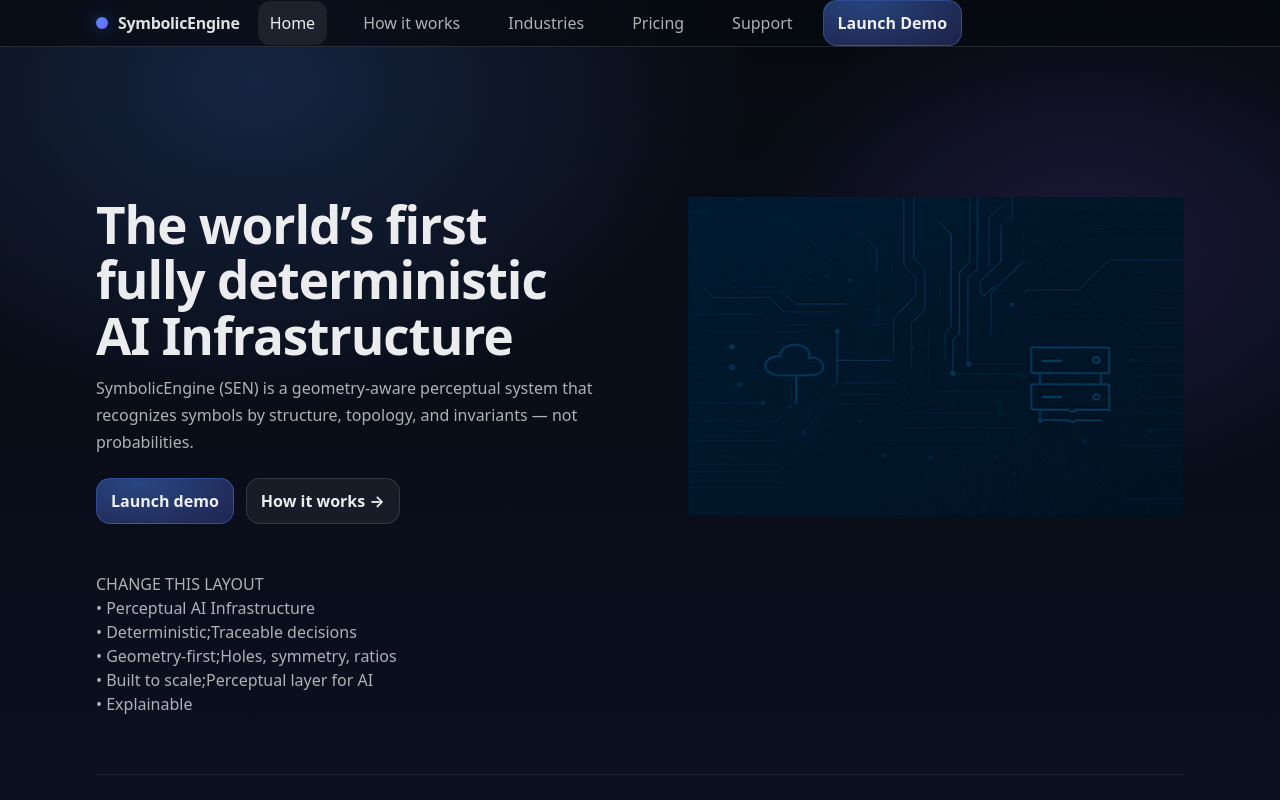
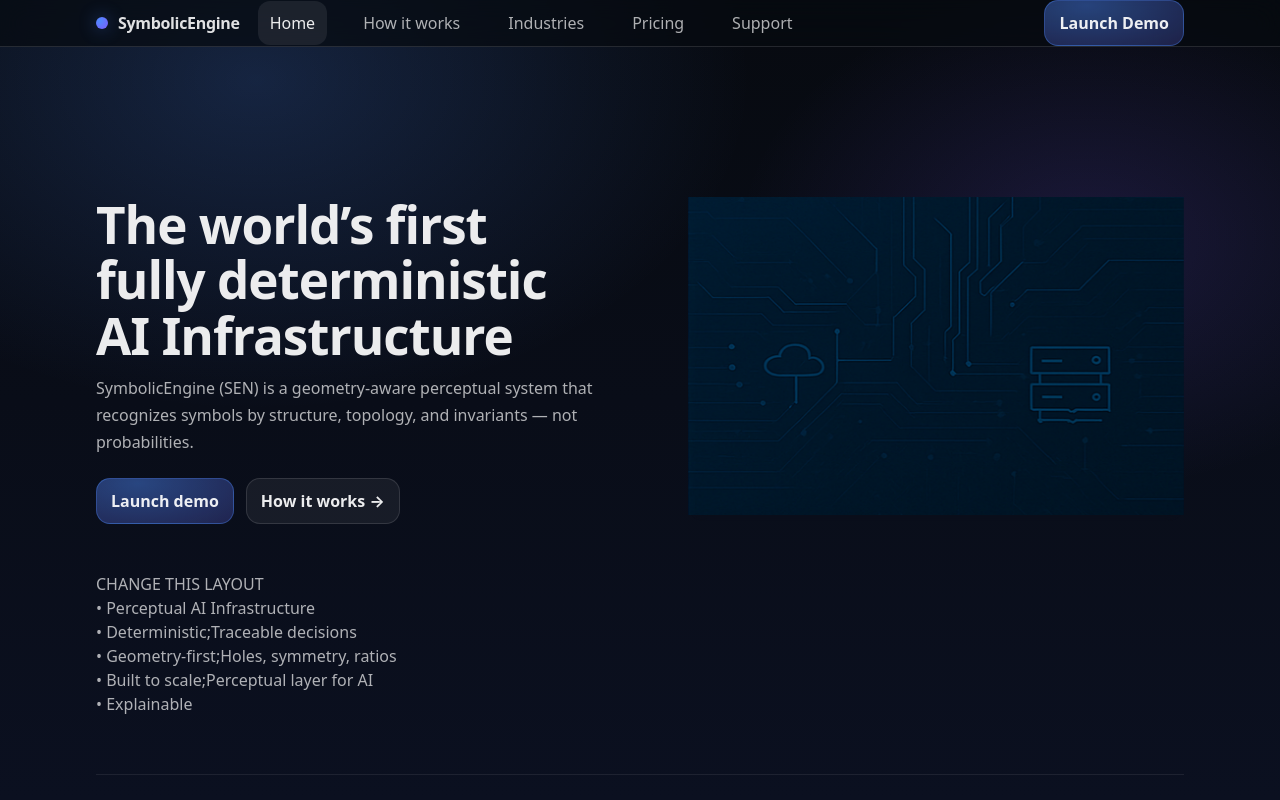
Before and after one commit to f22fighterpilot1/sen-website, a React (Vite) app: page / in a window 1280 px wide. Built offline with nearby package versions, Linux system fonts and the light colour scheme.

Commit message:
updated navbar with launch demo pushed far right

```diff
--- a/src/components/Navbar.tsx
+++ b/src/components/Navbar.tsx
@@ -5,7 +5,6 @@ const links = [
   { to: "/", label: "Home" },
   { to: "/how-it-works", label: "How it works" },
   { to: "/industries", label: "Industries" },
-    //{ to: "/demo", label: "Demo" },
   { to: "/pricing", label: "Pricing" },
   { to: "/support", label: "Support" },
 ];
@@ -26,13 +25,15 @@ export default function Navbar() {
 
   return (
     <header className="nav">
-            <div className="container nav-left">
+      <div className="container nav-inner">
+        {/* LEFT: logo + tabs */}
         <div className="nav-left">
           <NavLink to="/" className="brand" onClick={close}>
             <span className="brand-mark" aria-hidden />
             <span>SymbolicEngine</span>
           </NavLink>
 
+          {/* Desktop navigation */}
           <nav className="nav-links desktop" aria-label="Primary navigation">
             {links.map((l) => (
               <NavLink
@@ -40,6 +41,7 @@ export default function Navbar() {
                 to={l.to}
                 end={l.to === "/"}
                 className="nav-link"
+                onClick={close}
               >
                 {l.label}
               </NavLink>
@@ -47,12 +49,12 @@ export default function Navbar() {
           </nav>
         </div>
 
-<NavLink to="/demo" className="btn btn-primary desktop">
+        {/* RIGHT: CTA (desktop only) */}
+        <NavLink to="/demo" className="btn btn-primary desktop nav-cta">
           Launch Demo
         </NavLink>
 
-
-                {/* Mobile hamburger button */}
+        {/* Mobile hamburger button (mobile only) */}
         <button
           className="icon-btn mobile"
           type="button"
@@ -85,6 +87,7 @@ export default function Navbar() {
                 <NavLink
                   key={l.to}
                   to={l.to}
+                  end={l.to === "/"}
                   className="mobile-link"
                   onClick={close}
                 >
@@ -94,11 +97,7 @@ export default function Navbar() {
             </div>
 
             <div className="mobile-cta">
-                            <NavLink
-                                to="/demo"
-                                className="btn btn-primary"
-                                onClick={close}
-                            >
+              <NavLink to="/demo" className="btn btn-primary" onClick={close}>
                 Launch Demo
               </NavLink>
             </div>
--- a/src/styles/theme.css
+++ b/src/styles/theme.css
@@ -45,13 +45,24 @@
 }
 
 /* Ensure logo + nav links sit on one horizontal line */
+.nav-inner {
+  display: flex;
+  align-items: center;
+}
+
+/* Left cluster */
 .nav-left {
   display: flex;
-  flex-direction: row;   /* ← force horizontal */
   align-items: center;
   gap: 18px;
-  white-space: nowrap;   /* ← prevents wrapping */
+  white-space: nowrap;
 }
+
+/* CTA: push ALL the way right */
+.nav-cta {
+  margin-left: auto;   /* ← this is what actually does it */
+}
+
 
 
 
```
Lines whose indentation alone changed are shown as unchanged.
